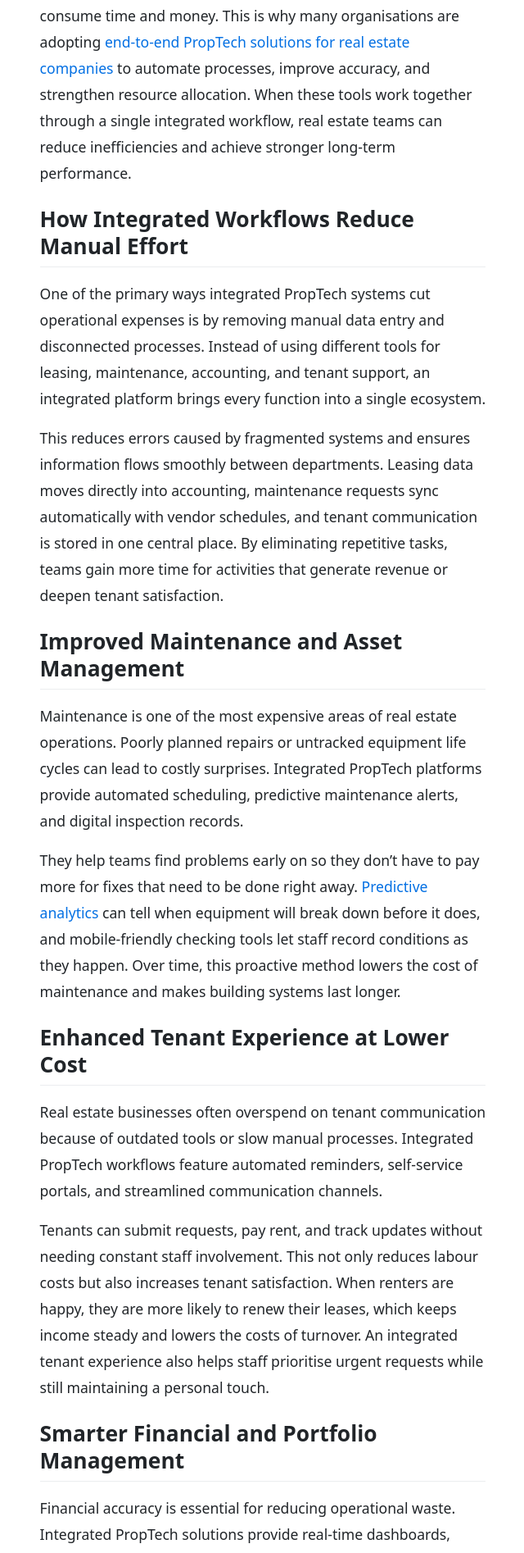
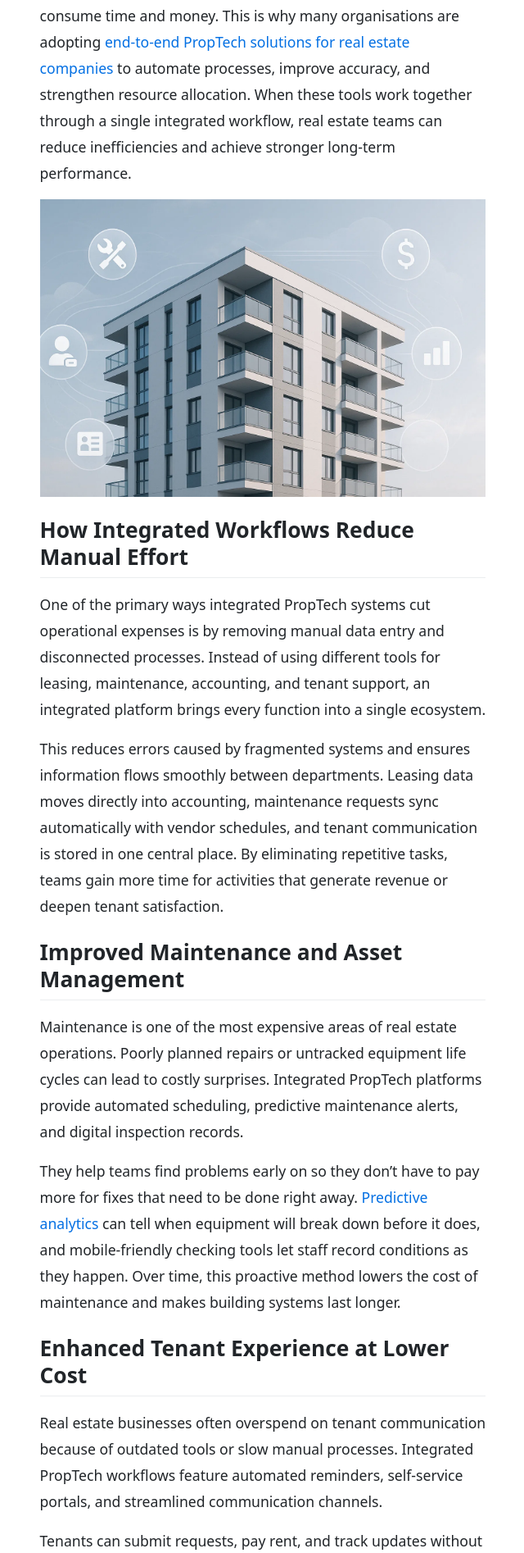
Before and after one commit to opensourcefeed/insights, a Jekyll site: the page built from _posts/2025-12-15-real-estate-operational-cost-reduction-with-proptech.md, in a window 1280 px wide. Shown: the part 442-2336 px from the top of the page at 82% size, without its empty margins (319-959 px from the left). Built offline with Jekyll 4.4.1, drawn with Linux system fonts in a browser that asks for light colours; comment, search, counter and statistics services are not loaded.

Commit message:
Add featured iamge

```diff
--- a/_posts/2025-12-15-real-estate-operational-cost-reduction-with-proptech.md
+++ b/_posts/2025-12-15-real-estate-operational-cost-reduction-with-proptech.md
@@ -12,9 +12,12 @@
   - operational-costs
   - digital-transformation
 description: "How integrated PropTech workflows help real estate companies reduce operational costs, improve efficiency, and enhance tenant experience."
+image: /insights/assets/images/post-images/cost-optimization.webp
 ---
 
 Operational costs continue to rise for property developers, property managers, and real estate investment firms. From maintenance coordination to tenant communication and portfolio analysis, much of the daily workload involves repetitive tasks that consume time and money. This is why many organisations are adopting [end-to-end PropTech solutions for real estate companies](https://www.codebranch.co/industries/software-for-proptech) to automate processes, improve accuracy, and strengthen resource allocation. When these tools work together through a single integrated workflow, real estate teams can reduce inefficiencies and achieve stronger long-term performance.
+
+![Integrated PropTech workflows helping reduce operational costs in real estate](/insights/assets/images/post-images/cost-optimization.webp)
 
 ## How Integrated Workflows Reduce Manual Effort
 
```
Also changed, not shown: assets/images/post-images/cost-optimization.webp (added).
